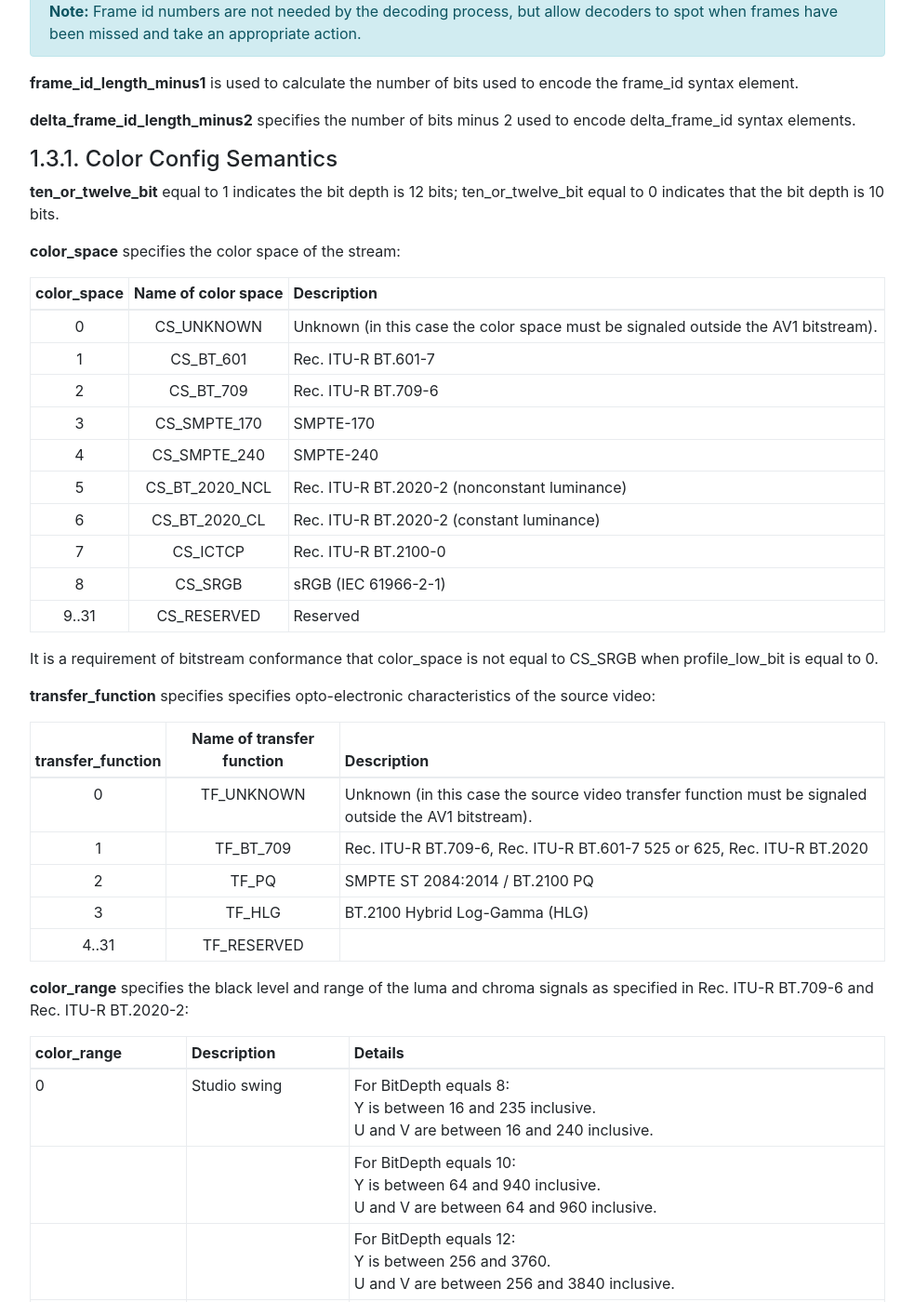
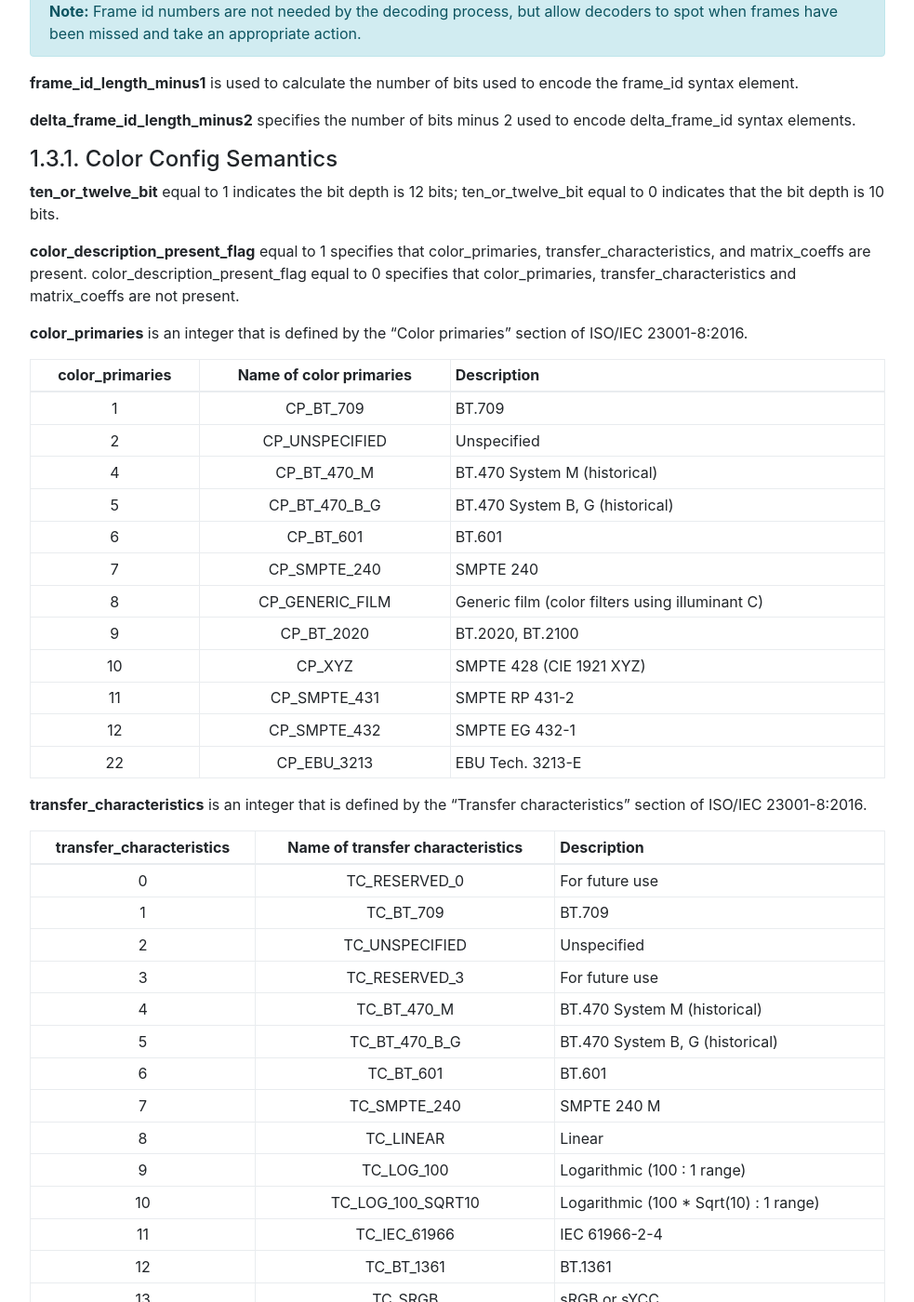
Before and after one commit to AOMediaCodec/av1-spec, a Jekyll site: the page built from 07.bitstream.semantics.md, in a window 1280 px wide and 1400 px high, scrolled down 2383 px. Shown: the whole window at 93% size, without its empty margins (53-1036 px from the left). Built offline with Jekyll 4.4.1, drawn with Linux system fonts in a browser that asks for light colours; nearby versions of some CDN libraries; our own code applies the rules of GitHub Pages for plain Markdown files; some of the changed text lies outside the part shown.

Commit message:
[CICP] Add color signaling information

```diff
--- a/07.bitstream.semantics.md
+++ b/07.bitstream.semantics.md
@@ -127,37 +127,81 @@ but allow decoders to spot when frames have been missed and take an appropriate
 **ten_or_twelve_bit** equal to 1 indicates the bit depth is 12 bits;
 ten_or_twelve_bit equal to 0 indicates that the bit depth is 10 bits.
 
-**color_space** specifies the color space of the stream:
-
-
-| color_space | Name of color space | Description
+**color_description_present_flag** equal to 1 specifies that color_primaries,
+transfer_characteristics, and matrix_coeffs are present.
+color_description_present_flag
+equal to 0 specifies that color_primaries, transfer_characteristics and matrix_coeffs are
+not present.
+
+**color_primaries** is an integer that is defined by the "Color primaries" section of ISO/IEC
+23001-8:2016.
+
+| color_primaries | Name of color primaries | Description
 |:-----------:|:-------------------:| -----------
-| 0           | CS_UNKNOWN          | Unknown (in this case the color space must be signaled outside the AV1 bitstream).
-| 1           | CS_BT_601           | Rec. ITU-R BT.601-7
-| 2           | CS_BT_709           | Rec. ITU-R BT.709-6
-| 3           | CS_SMPTE_170        | SMPTE-170
-| 4           | CS_SMPTE_240        | SMPTE-240
-| 5           | CS_BT_2020_NCL      | Rec. ITU-R BT.2020-2 (nonconstant luminance)
-| 6           | CS_BT_2020_CL       | Rec. ITU-R BT.2020-2 (constant luminance)
-| 7           | CS_ICTCP            | Rec. ITU-R BT.2100-0
-| 8           | CS_SRGB             | sRGB (IEC 61966-2-1)
-| 9..31       | CS_RESERVED         | Reserved
-{:.table .table-sm .table-bordered }
-
-It is a requirement of bitstream conformance that color_space is not equal to
-CS_SRGB when profile_low_bit is equal to 0.
-
-**transfer_function** specifies specifies opto-electronic characteristics of the
-source video:
-
-| transfer_function | Name of transfer function| Description
-|:-----------------:|:-------------------------: -----------
-| 0                 | TF_UNKNOWN               | Unknown (in this case the source video transfer function must be signaled outside the AV1 bitstream).
-| 1                 | TF_BT_709                | Rec. ITU-R BT.709-6, Rec. ITU-R BT.601-7 525 or 625, Rec. ITU-R BT.2020
-| 2                 | TF_PQ                    | SMPTE ST 2084:2014 / BT.2100 PQ
-| 3                 | TF_HLG                   | BT.2100 Hybrid Log-Gamma (HLG)
-| 4..31             | TF_RESERVED              |
-{:.table .table-sm .table-bordered }
+| 1           | CP_BT_709           | BT.709
+| 2           | CP_UNSPECIFIED      | Unspecified
+| 4           | CP_BT_470_M         | BT.470 System M (historical)
+| 5           | CP_BT_470_B_G       | BT.470 System B, G (historical)
+| 6           | CP_BT_601           | BT.601
+| 7           | CP_SMPTE_240        | SMPTE 240
+| 8           | CP_GENERIC_FILM     | Generic film (color filters using illuminant C)
+| 9           | CP_BT_2020          | BT.2020, BT.2100
+| 10          | CP_XYZ              | SMPTE 428 (CIE 1921 XYZ)
+| 11          | CP_SMPTE_431        | SMPTE RP 431-2
+| 12          | CP_SMPTE_432        | SMPTE EG 432-1
+| 22          | CP_EBU_3213         | EBU Tech. 3213-E
+{:.table .table-sm .table-bordered }
+
+**transfer_characteristics** is an integer that is defined by the "Transfer characteristics"
+section of ISO/IEC 23001-8:2016.
+
+| transfer_characteristics | Name of transfer characteristics | Description
+|:-----------:|:-------------------:| -----------
+| 0           | TC_RESERVED_0   | For future use
+| 1           | TC_BT_709       | BT.709
+| 2           | TC_UNSPECIFIED  | Unspecified
+| 3           | TC_RESERVED_3   | For future use
+| 4           | TC_BT_470_M     | BT.470 System M (historical)
+| 5           | TC_BT_470_B_G   | BT.470 System B, G (historical)
+| 6           | TC_BT_601       | BT.601
+| 7           | TC_SMPTE_240    | SMPTE 240 M
+| 8           | TC_LINEAR       | Linear
+| 9           | TC_LOG_100      | Logarithmic (100 : 1 range)
+| 10          | TC_LOG_100_SQRT10  | Logarithmic (100 * Sqrt(10) : 1 range)
+| 11          | TC_IEC_61966   | IEC 61966-2-4
+| 12          | TC_BT_1361     | BT.1361
+| 13          | TC_SRGB        | sRGB or sYCC
+| 14          | TC_BT_2020_10_BIT  | BT.2020 10-bit systems
+| 15          | TC_BT_2020_12_BIT  | BT.2020 12-bit systems
+| 16          | TC_SMPTE_2084      | SMPTE ST 2084, ITU BT.2100 PQ
+| 17          | TC_SMPTE_428       | SMPTE ST 428
+| 18          | TC_HLG             | BT.2100 HLG, ARIB STD-B67
+{:.table .table-sm .table-bordered }
+
+**matrix_coefficients** is an integer that is defined by the "Matrix coefficients" section of
+ISO/IEC 23001-8:2016.
+
+| matrix_coefficients | Name of matrix coefficients | Description
+|:-----------:|:-------------------:| -----------
+| 0           | MC_IDENTITY      |  Identity matrix
+| 1           | MC_BT_709        |  BT.709
+| 2           | MC_UNSPECIFIED   |  Unspecified
+| 3           | MC_RESERVED_3    |  For future use
+| 4           | MC_FCC           |  US FCC 73.628
+| 5           | MC_BT_470_B_G    |  BT.470 System B, G (historical)
+| 6           | MC_BT_601        |  BT.601
+| 7           | MC_SMPTE_240     |  SMPTE 240 M
+| 8           | MC_SMPTE_YCGCO   |  YCgCo
+| 9           | MC_BT_2020_NCL   |  BT.2020 non-constant luminance, BT.2100 YCbCr
+| 10          | MC_BT_2020_CL    |  BT.2020 constant luminance
+| 11          | MC_SMPTE_2085    |  SMPTE ST 2085 YDzDx
+| 12          | MC_CHROMAT_NCL   |  Chromaticity-derived non-constant luminance
+| 13          | MC_CHROMAT_CL    |  Chromaticity-derived constant luminance
+| 14          | MC_ICTCP         |  BT.2100 ICtCp
+{:.table .table-sm .table-bordered }
+
+If (color_primaries == CP_BT_709 and transfer_characteristics == TC_SRGB and matrix_coefficients == MC_IDENTITY),
+it is a requirement of bitstream conformance that ( Profile == 1 || (Profile == 2 && BitDepth==12) ).
 
 **color_range** specifies the black level and range of the luma and chroma
 signals as specified in Rec. ITU-R BT.709-6 and Rec. ITU-R BT.2020-2:
@@ -190,18 +234,7 @@ the specified range.
 {:.table .table-sm .table-bordered }
 
 
-It is a requirement of bitstream conformance that either subsampling_x is equal
-to 0 or subsampling_y is equal to 0 when profile_low_bit is equal to 1.
-
-**Note:** In Chroma subsampling format 4:2:2, AV1 assumes that chroma
-samples are co-located with luma samples if there is no explicit signaling
-outside of the AV1 bitstream. When there is explicit signaling at the container
-level, the signaled information overrides AV1's default assumption.
-{:.alert .alert-info }
-
-**reserved_zero** shall be equal to 0.
-
-**chroma_sample_position** specifies the sample position for 4:2:0 streams:
+**chroma_sample_position** specifies the sample position for subsampled streams:
 
 | chroma_sample_position | Name of chroma sample position| Description
 |:----------------------:|:------------------------------: -----------
```
Also changed, not shown: 06.bitstream.syntax.md (+28 -15 lines), annex.c.experiments.md (+1 -1 lines).
